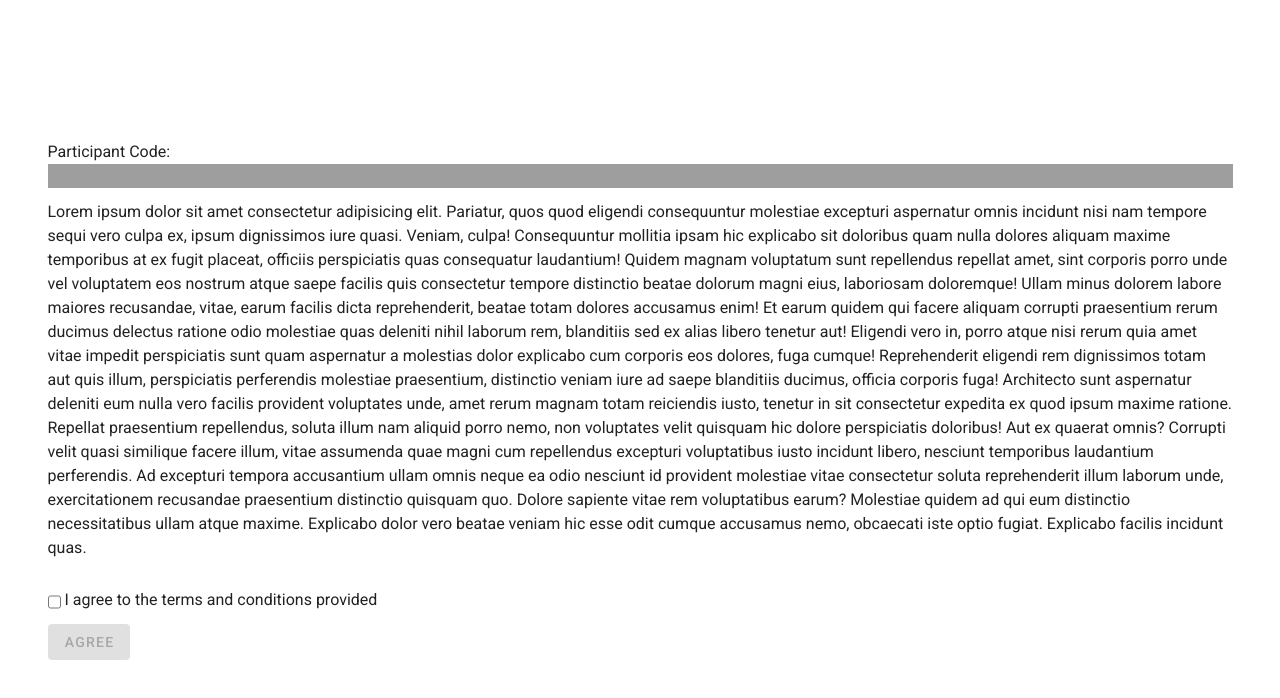
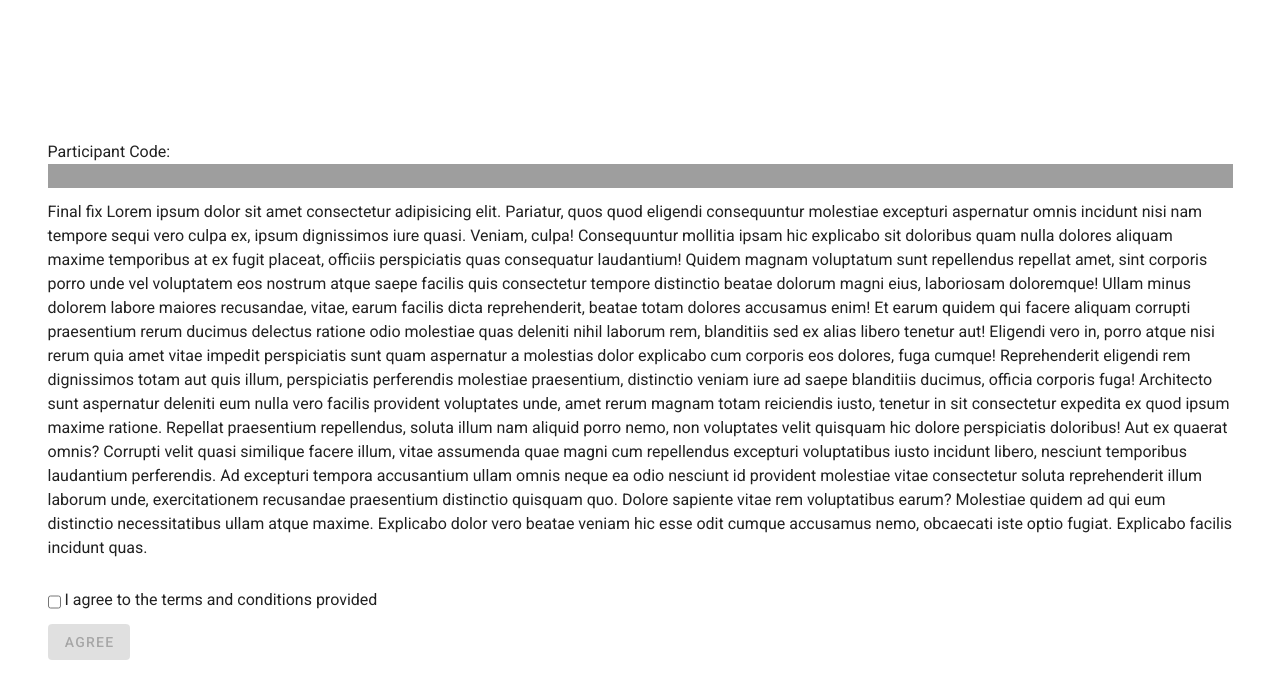
Before and after one commit to jawadahmedtaj/pwa-accel-thesis, a Vue app: page /#/ in a window 1280 px wide. Shown: the top 698 px of the page. Built offline with nearby package versions, Linux system fonts and the light colour scheme; what vue-toast-notification would draw is missing.

Commit message:
Final fix for the saving

```diff
--- a/src/views/Agreement.vue
+++ b/src/views/Agreement.vue
@@ -12,23 +12,23 @@
       <v-row>
         <v-col class="px-0">
           <p>
-            Lorem ipsum dolor sit amet consectetur adipisicing elit. Pariatur,
-            quos quod eligendi consequuntur molestiae excepturi aspernatur omnis
-            incidunt nisi nam tempore sequi vero culpa ex, ipsum dignissimos
-            iure quasi. Veniam, culpa! Consequuntur mollitia ipsam hic explicabo
-            sit doloribus quam nulla dolores aliquam maxime temporibus at ex
-            fugit placeat, officiis perspiciatis quas consequatur laudantium!
-            Quidem magnam voluptatum sunt repellendus repellat amet, sint
-            corporis porro unde vel voluptatem eos nostrum atque saepe facilis
-            quis consectetur tempore distinctio beatae dolorum magni eius,
-            laboriosam doloremque! Ullam minus dolorem labore maiores
-            recusandae, vitae, earum facilis dicta reprehenderit, beatae totam
-            dolores accusamus enim! Et earum quidem qui facere aliquam corrupti
-            praesentium rerum ducimus delectus ratione odio molestiae quas
-            deleniti nihil laborum rem, blanditiis sed ex alias libero tenetur
-            aut! Eligendi vero in, porro atque nisi rerum quia amet vitae
-            impedit perspiciatis sunt quam aspernatur a molestias dolor
-            explicabo cum corporis eos dolores, fuga cumque! Reprehenderit
+            Final fix Lorem ipsum dolor sit amet consectetur adipisicing elit.
+            Pariatur, quos quod eligendi consequuntur molestiae excepturi
+            aspernatur omnis incidunt nisi nam tempore sequi vero culpa ex,
+            ipsum dignissimos iure quasi. Veniam, culpa! Consequuntur mollitia
+            ipsam hic explicabo sit doloribus quam nulla dolores aliquam maxime
+            temporibus at ex fugit placeat, officiis perspiciatis quas
+            consequatur laudantium! Quidem magnam voluptatum sunt repellendus
+            repellat amet, sint corporis porro unde vel voluptatem eos nostrum
+            atque saepe facilis quis consectetur tempore distinctio beatae
+            dolorum magni eius, laboriosam doloremque! Ullam minus dolorem
+            labore maiores recusandae, vitae, earum facilis dicta reprehenderit,
+            beatae totam dolores accusamus enim! Et earum quidem qui facere
+            aliquam corrupti praesentium rerum ducimus delectus ratione odio
+            molestiae quas deleniti nihil laborum rem, blanditiis sed ex alias
+            libero tenetur aut! Eligendi vero in, porro atque nisi rerum quia
+            amet vitae impedit perspiciatis sunt quam aspernatur a molestias
+            dolor explicabo cum corporis eos dolores, fuga cumque! Reprehenderit
             eligendi rem dignissimos totam aut quis illum, perspiciatis
             perferendis molestiae praesentium, distinctio veniam iure ad saepe
             blanditiis ducimus, officia corporis fuga! Architecto sunt
--- a/src/views/Hard.vue
+++ b/src/views/Hard.vue
@@ -178,13 +178,11 @@ export default {
         if (this.trialCount > 18) {
           this.isStopped = false;
           this.$router.push({
-            name: "Resting",
+            name: "ThankYou",
             params: { difficulty: "Hard" },
           });
         }
         this.trialCount++;
-        console.log("Count: ", this.trialCount);
-        console.log("isSopped: ", this.isStopped);
       }
     },
     optionClicked(type) {
--- a/src/views/Medium.vue
+++ b/src/views/Medium.vue
@@ -137,6 +137,7 @@ export default {
       return this.photo.toDataURL("image/jpeg") || "";
     },
     questionChanger() {
+      this.color = "grey lighten-3";
       if (this.isStopped) {
         if (this.trialCount % 2 === 0) {
           this.selected = true;
@@ -172,7 +173,7 @@ export default {
         if (this.trialCount > 18) {
           this.isStopped = false;
           this.$router.push({
-            name: "Resting",
+            name: "ThankYou",
             params: { difficulty: "Medium" },
           });
         }
```
